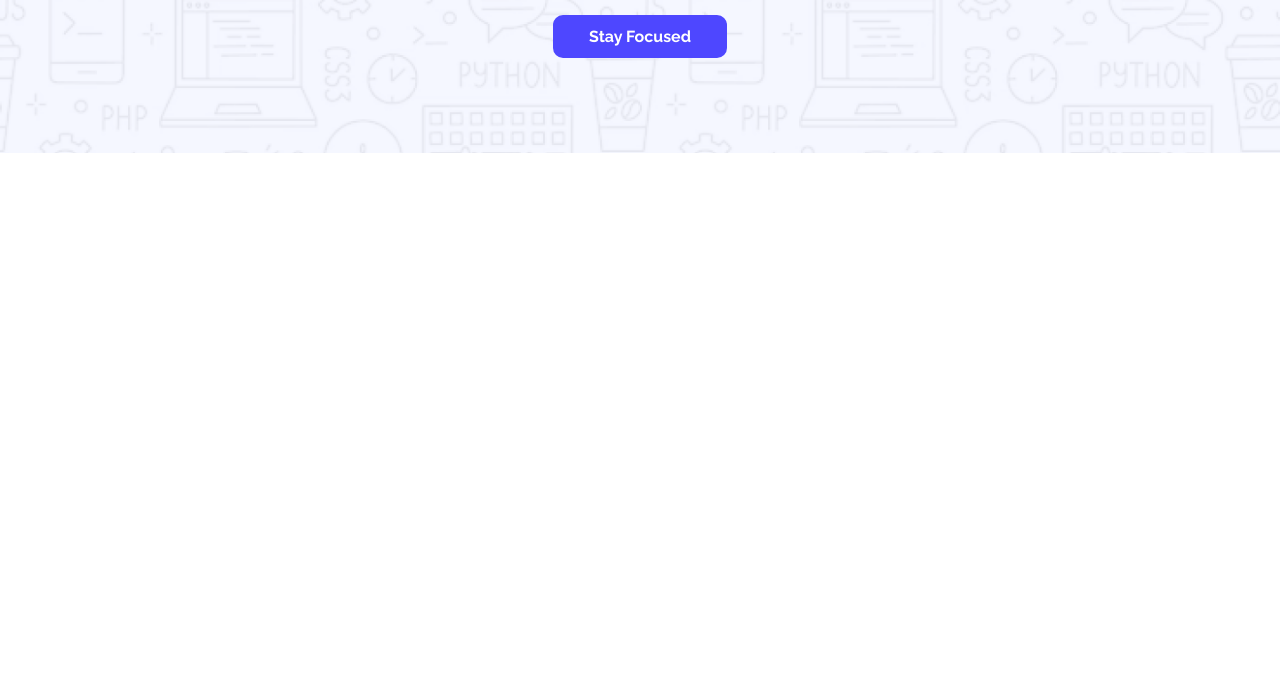
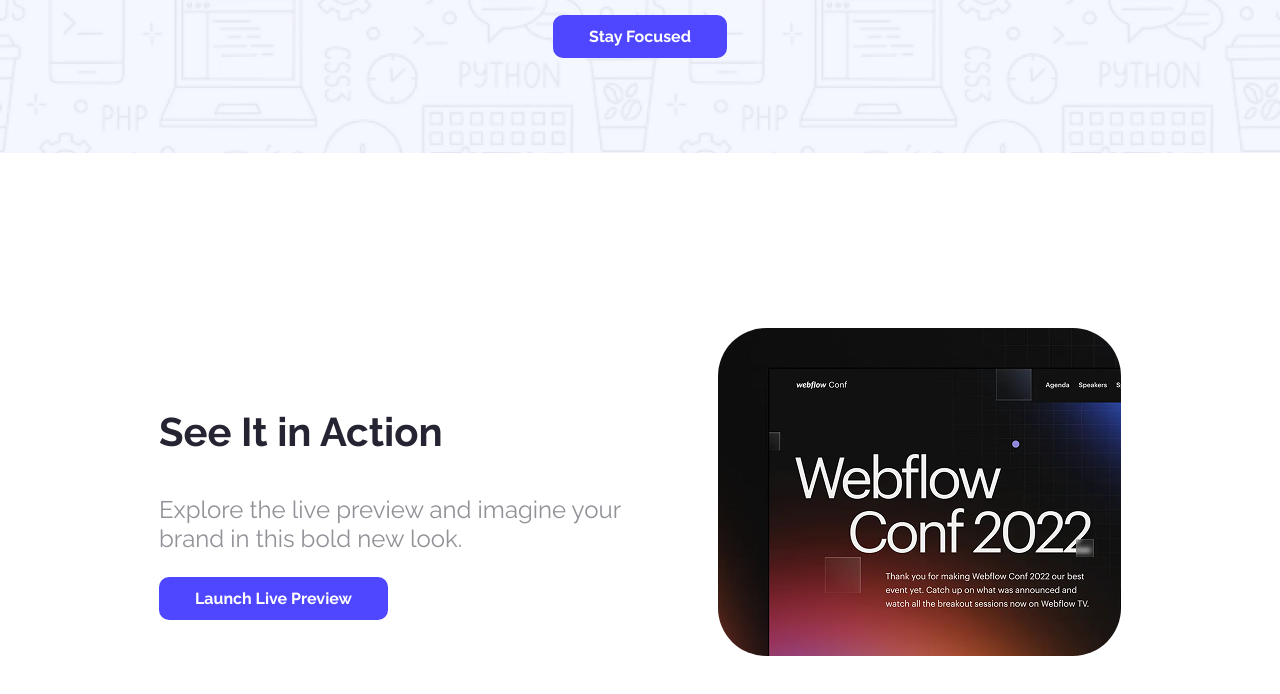
Before and after one commit to 0fahimtazwar0/B12A01-landing-launchpad, a plain HTML site: page index.html in a window 1280 px wide. Shown: the part 486-1180 px from the top of the page. Before the commit the page ends 800 px from the top, so only its background shows below. Drawn offline with Linux system fonts and the light colour scheme.

Commit message:
added See It In Action section

```diff
--- a/index.html
+++ b/index.html
@@ -12,7 +12,8 @@
     <link rel="stylesheet" href="style.css">
 </head>
 <body>
-    <header><nav>
+    <header>
+        <nav>
             <h3 class="nav-title">LOGO</h3>
             <button class="btn-primary">Sign Up</button>
         </nav>
@@ -22,7 +23,18 @@
                 <button class="btn-primary">Stay Focused</button>
             </div>
     </header>
-    <main></main>
+    <main>
+        <section class="seeAction">
+            <div class="seeAction-column1">
+                <h3 class="section-title">See It in Action</h3>
+                <p class="section-description">Explore the live preview and imagine your brand in this bold new look.</p>
+                <button class="btn-primary">Launch Live Preview</button>
+            </div>
+            <div class="seeAction-column2">
+                <img src="Assets/wc-mini.png" alt="Webflow Conf 2022" class="wc-mini">
+            </div>
+        </section>
+    </main>
     <footer></footer>
 </body>
 </html>
--- a/style.css
+++ b/style.css
@@ -22,7 +22,17 @@ header{
     font-weight: bold;
     font-size: 16px;
 }
-
+.section-title{
+    font-family: raleway;
+    font-weight: bold;
+    font-size: 40px;
+    color: #252432;
+}
+.section-description{
+    font-family: raleway;
+    font-size: 24px;
+    color: rgba(37, 36, 50, 0.5);
+}
 /* navbar styles */
 nav{
     margin: 0px 150px;
@@ -49,3 +59,16 @@ nav{
     margin-top: 100px;
     margin-bottom: 37px;
 }
+/* See It In Action Section Styles */
+.seeAction{
+    display: flex;
+    justify-content: space-between;
+    margin: 116px 159px;
+    align-items: center;
+}
+.seeAction-column1{
+    max-width: 517px;
+}
+.wc-mini{
+    border-radius: 48px;
+}
```
